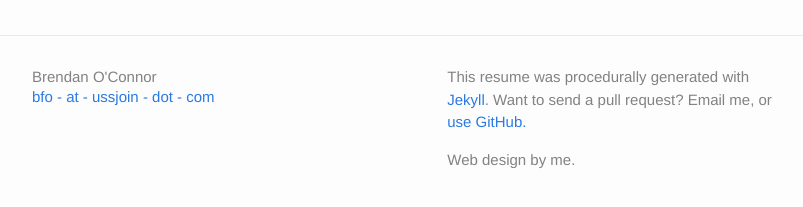
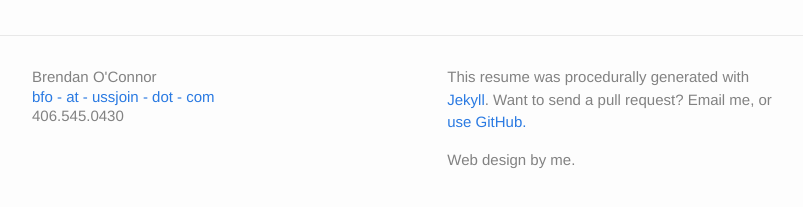
Before and after one commit to ussjoin/ussjoin.com, a Jekyll site: the page built from index.html, in a window 1280 px wide. Shown: the part 482-689 px from the top of the page, without its empty margins (238-1041 px from the left). Built offline with Jekyll 4.4.1, drawn with Linux system fonts in a browser that asks for light colours.

Commit message:
Adding phone number to web layout.

```diff
--- a/_includes/footer.html
+++ b/_includes/footer.html
@@ -7,6 +7,7 @@
         <ul class="contact-list">
           <li>Brendan O'Connor</li>
           <li><a href="mailto:bfo%20-%20at%20-%20ussjoin%20-%20dot%20-%20com">bfo - at - ussjoin - dot - com</a></li>
+          <li>406.545.0430</li>
         </ul>
       </div>
 
```
